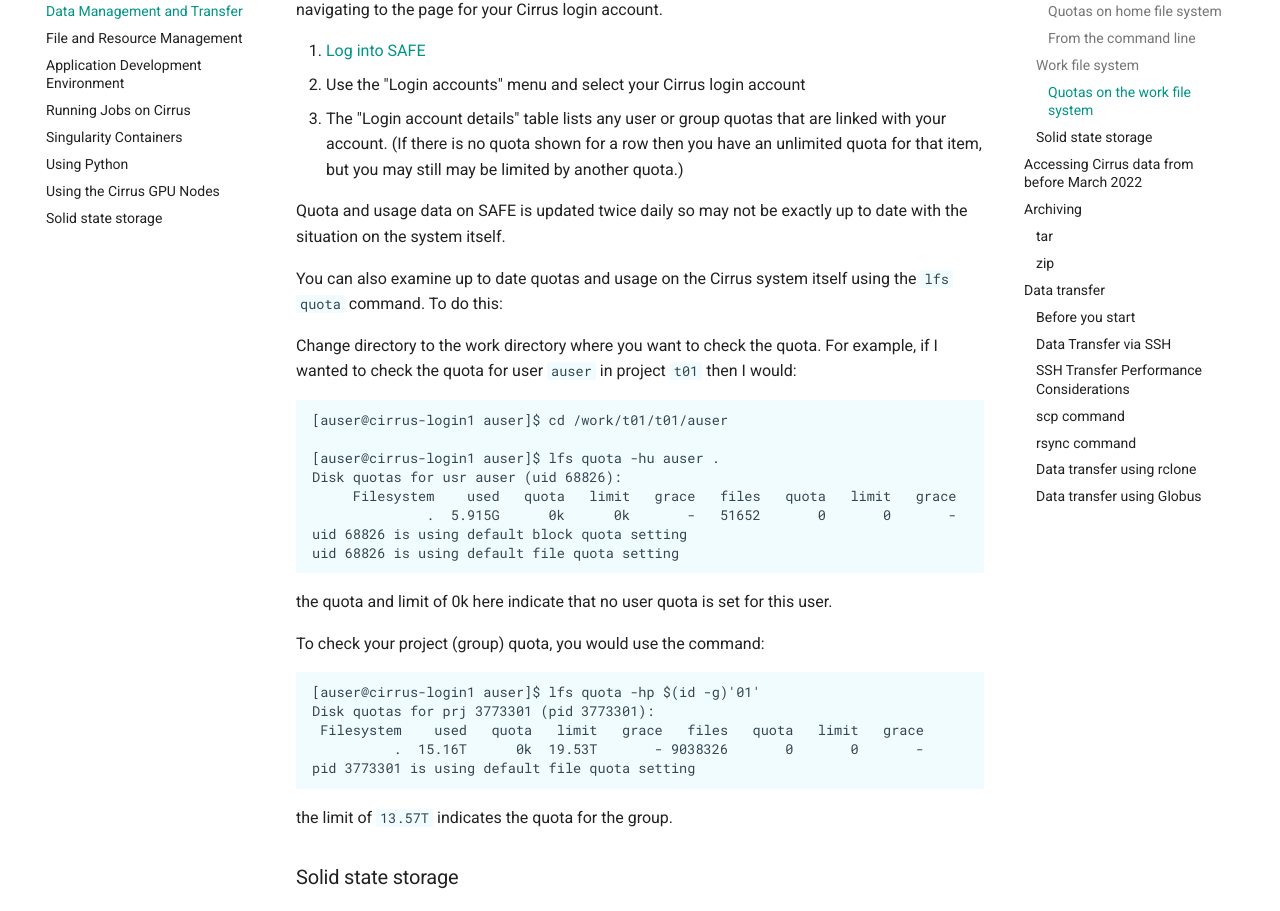
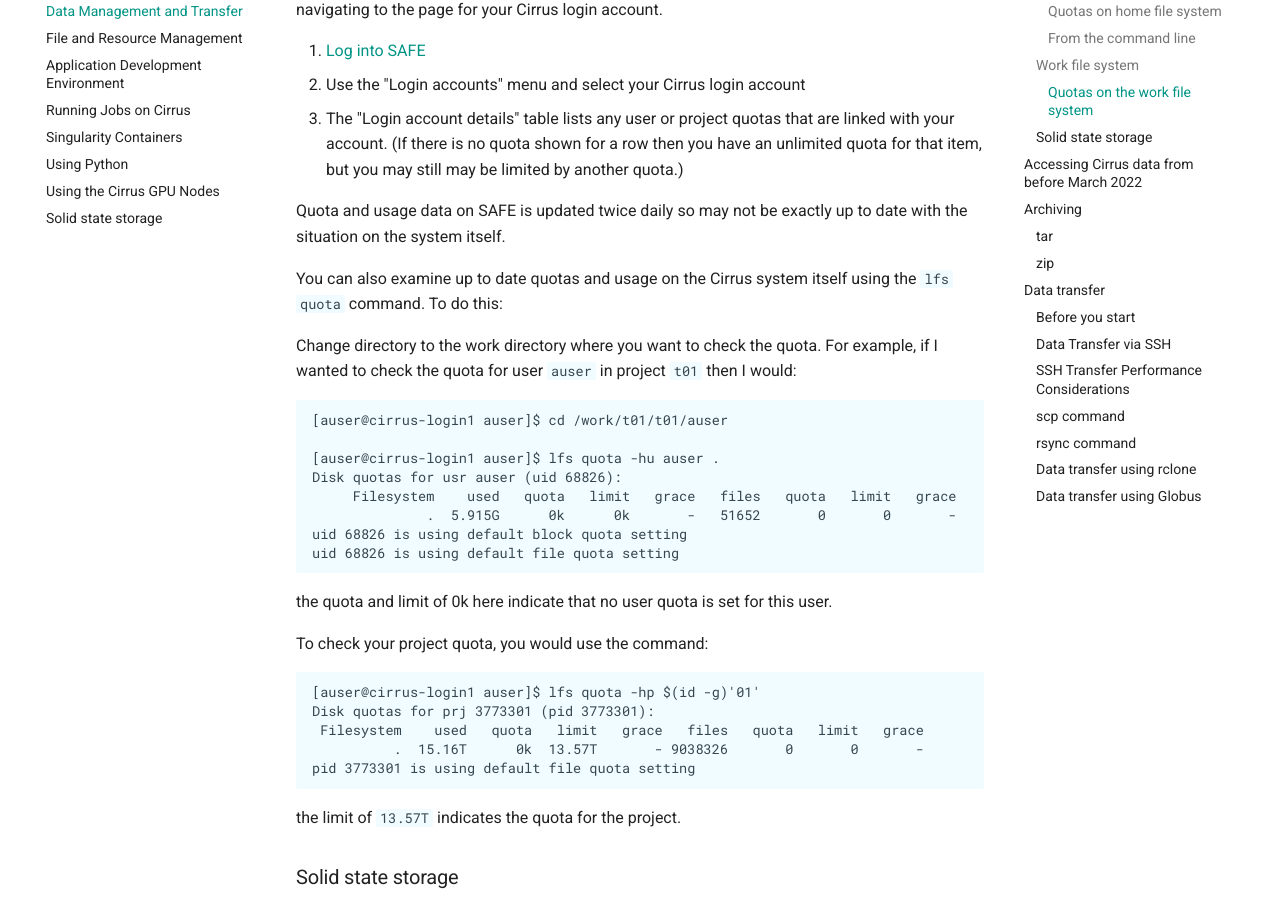
Before and after one commit to EPCCed/cirrus-docs, an MkDocs documentation site: the page built from docs/user-guide/data.md, in a window 1280 px wide and 1400 px high, scrolled down 2884 px. Shown: the part 151-1062 px from the top of the window. Built offline with MkDocs 1.6.1 and Material for MkDocs 9.7.7, drawn with Linux system fonts in a browser that asks for light colours; comment, search, counter and statistics services are not loaded.

Commit message:
group-> project in quota nomenclature and minor inconsistencies

```diff
--- a/docs/user-guide/data.md
+++ b/docs/user-guide/data.md
@@ -136,7 +136,7 @@
 
 1.  [Log into SAFE](https://safe.epcc.ed.ac.uk)
 2.  Use the "Login accounts" menu and select your Cirrus login account
-3.  The "Login account details" table lists any user or group quotas
+3.  The "Login account details" table lists any user or project quotas
     that are linked with your account. (If there is no quota shown for a
     row then you have an unlimited quota for that item, but you may
     still may be limited by another quota.)
@@ -163,15 +163,15 @@
 the quota and limit of 0k here indicate that no user quota is set for
 this user.
 
-To check your project (group) quota, you would use the command:
+To check your project quota, you would use the command:
 
     [auser@cirrus-login1 auser]$ lfs quota -hp $(id -g)'01'
     Disk quotas for prj 3773301 (pid 3773301):
      Filesystem    used   quota   limit   grace   files   quota   limit   grace
-              .  15.16T      0k  19.53T       - 9038326       0       0       -
+              .  15.16T      0k  13.57T       - 9038326       0       0       -
     pid 3773301 is using default file quota setting
 
-the limit of `13.57T` indicates the quota for the group.
+the limit of `13.57T` indicates the quota for the project.
 
 ### Solid state storage
 
```
